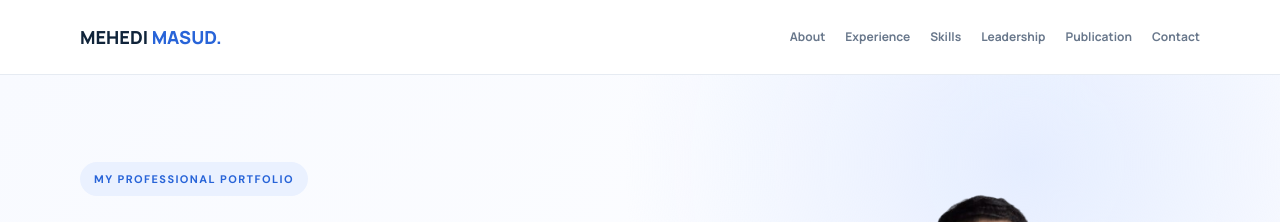
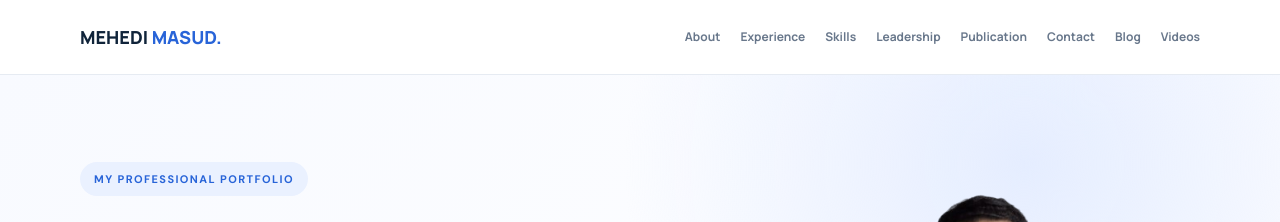
Before and after one commit to mdmehedimasudku/mdmehedimasudku.github.io, a Jekyll site: the page index.html, which Jekyll copies as it is, in a window 1280 px wide. Shown: the top 222 px of the page. Built offline with Jekyll 4.4.1, drawn with Linux system fonts in a browser that asks for light colours.

Commit message:
Update index.html

```diff
--- a/index.html
+++ b/index.html
@@ -153,6 +153,8 @@ footer{background:var(--navy);color:#c7d5e8;padding:22px 0;text-align:center;fon
    <a href="#leadership">Leadership</a>
    <a href="#publication">Publication</a>
    <a href="#contact">Contact</a>
+ <a href="/blog.html">Blog</a>
+<a href="/videos.html">Videos</a>
   </nav>
  </div>
 </header>
```
